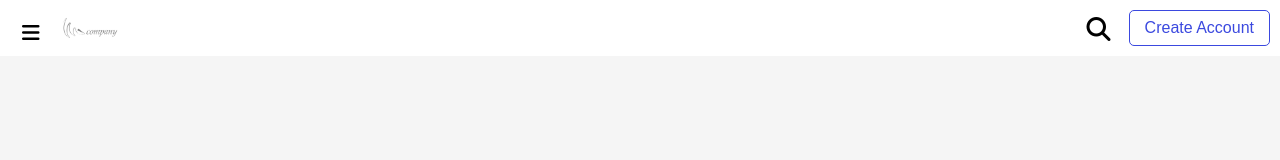
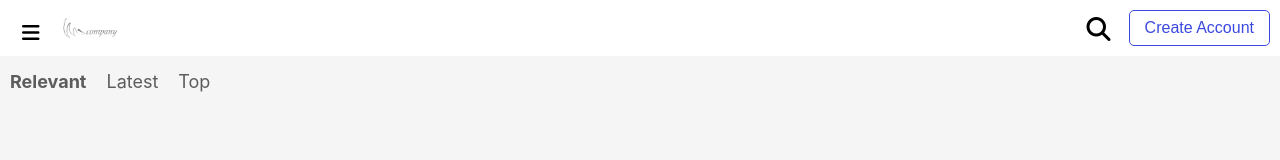
Before and after one commit to am20241219/community-app-vanilla-frontend, a plain HTML site: page index.html in a window 1280 px wide. Drawn offline with Linux system fonts and the light colour scheme.

Commit message:
create the section nav part

```diff
--- a/index.html
+++ b/index.html
@@ -17,7 +17,7 @@
       <button class="hamburger-button">
         <i class="fa-solid fa-bars hamburger-icon fa-xl"></i>
       </button>
-      <img src="./app-logo.jpg" alt="app logo" class="app-logo" />
+      <img src="./images/app-logo.jpg" alt="app logo" class="app-logo" />
       <div class="separator"></div>
       <i class="fa-solid fa-magnifying-glass fa-xl search-icon"></i>
       <button class="create-account-button">Create Account</button>
@@ -61,5 +61,8 @@
       </nav>
     </header>
     <div class="dimmer"></div>
+    <div class="section-navigation">
+      <a href="#" class="active-section">Relevant</a><a href="#">Latest</a><a href="#">Top</a>
+    </div>
   </body>
 </html>
--- a/style.css
+++ b/style.css
@@ -112,3 +112,16 @@ h1 {
 .social-links * {
   margin: 20px;
 }
+.section-navigation {
+  margin-top: 15px;
+}
+.section-navigation a {
+  text-decoration: none;
+  color: rgba(0, 0, 0, 0.623);
+  padding: 10px;
+  font-size: large;
+}
+.active-section {
+  font-weight: bolder;
+  color: black;
+}
```
Also changed, not shown: images/app-logo.jpg (renamed from app-logo.jpg).
